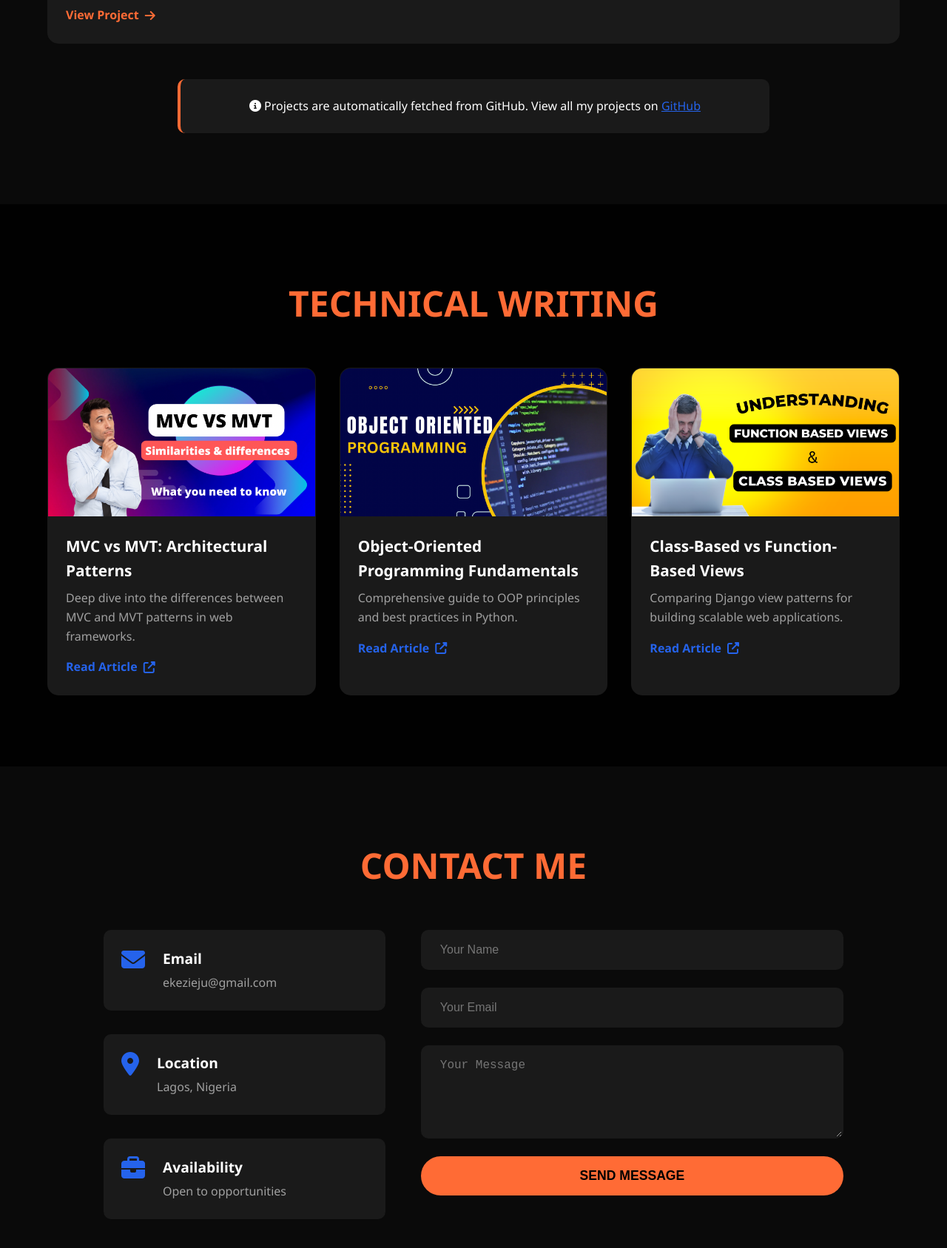
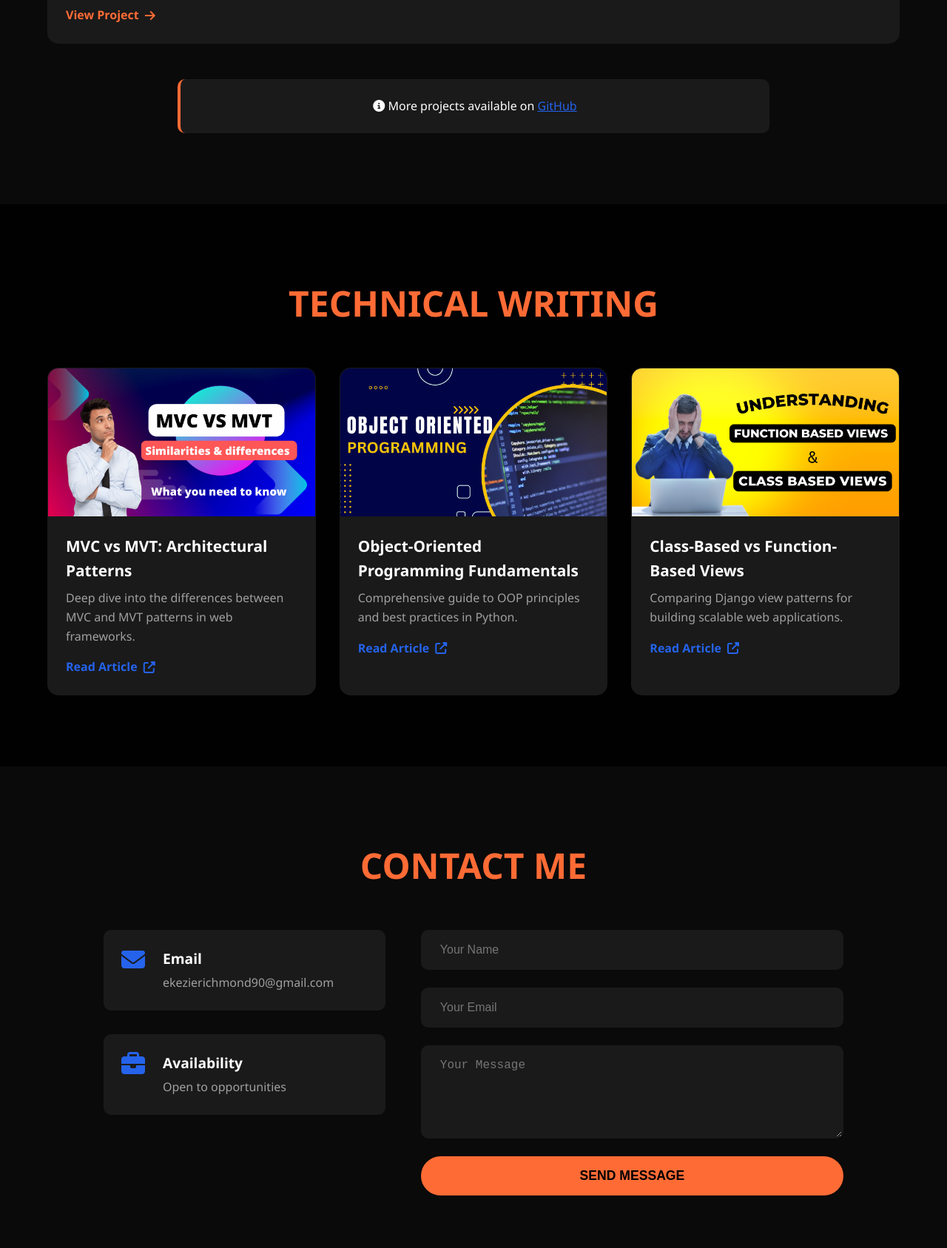
Before and after one commit to richmond070/ekezieju, a plain HTML site: page index.html in a window 1280 px wide. Shown: the part 2720-4407 px from the top of the page at 74% size. Drawn offline with Linux system fonts and the light colour scheme; no server answers.

Commit message:
updated portfolio 4

```diff
--- a/index.html
+++ b/index.html
@@ -377,9 +377,8 @@
 
       <div class="github-note">
         <p>
-          <i class="fas fa-info-circle"></i> Projects are automatically fetched
-          from GitHub. View all my projects on
-          <a href="https://github.com/yourusername" target="_blank">GitHub</a>
+          <i class="fas fa-info-circle"></i> More projects available on
+          <a href="https://github.com/richmond070" target="_blank">GitHub</a>
         </p>
       </div>
     </section>
@@ -457,16 +456,16 @@
             <i class="fas fa-envelope"></i>
             <div>
               <h3>Email</h3>
-              <p>ekezieju@gmail.com</p>
+              <p>ekezierichmond90@gmail.com</p>
             </div>
           </div>
-          <div class="contact-item">
+          <!-- <div class="contact-item">
             <i class="fas fa-map-marker-alt"></i>
             <div>
               <h3>Location</h3>
               <p>Lagos, Nigeria</p>
             </div>
-          </div>
+          </div>-->
           <div class="contact-item">
             <i class="fas fa-briefcase"></i>
             <div>
```
